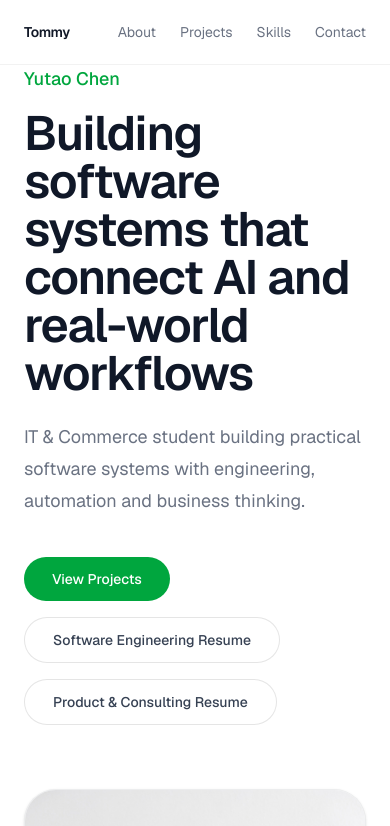
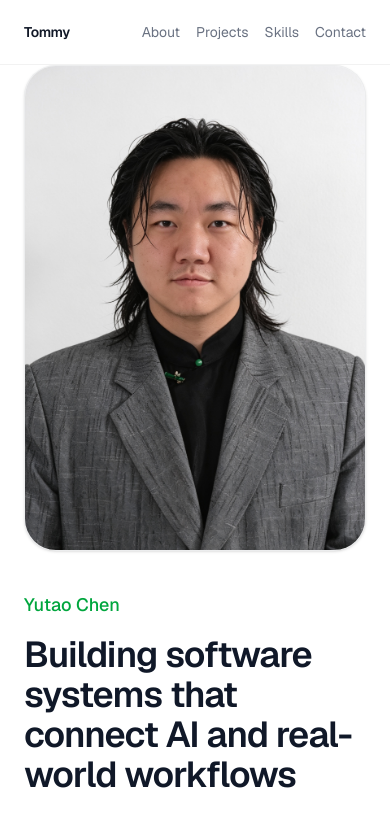
Before and after one commit to Tommy-Eareast/tommy-profile, a Next.js app: page / in a window 390 px wide. Shown: the top 826 px of the page. Built offline with nearby package versions, Linux system fonts and the light colour scheme.

Commit message:
fix: improve responsive layout and mobile spacing

```diff
--- a/src/sections/Contact.tsx
+++ b/src/sections/Contact.tsx
@@ -5,7 +5,7 @@ import Input from "@/components/Input";
 export default function Contact() {
     return (
         <Section id="contact" title="Contact">
-            <div className="grid gap-12 lg:grid-cols-2">
+            <div className="grid gap-10 lg:grid-cols-2 lg:gap-12">
                 {/* Left Side */}
                 <div className="space-y-6">
                     <p className="max-w-md text-lg leading-8 text-gray-500">
--- a/src/sections/Hero.tsx
+++ b/src/sections/Hero.tsx
@@ -6,7 +6,7 @@ export default function Hero() {
     return (
         <section id="hero" className="flex min-h-[90vh] items-center">
             <Container>
-                <div className="grid items-center gap-16 lg:grid-cols-2">
+                <div className="grid items-center gap-10 lg:gap-16 lg:grid-cols-2">
                     {/* Left Content */}
                     <div>
                         <p
@@ -18,7 +18,7 @@ export default function Hero() {
                             Yutao Chen
                         </p>
 
-                        <h1 className="mb-6 text-5xl font-semibold tracking-tight text-gray-900 lg:text-7xl">
+                        <h1 className="mb-6 text-4xl font-semibold tracking-tight text-gray-900 sm:text-5xl lg:text-7xl">
                             Building software systems that connect AI and
                             real-world workflows
                         </h1>
@@ -51,7 +51,7 @@ export default function Hero() {
                     </div>
 
                     {/* Right Image */}
-                    <div className="flex justify-center lg:justify-end">
+                    <div className="order-first flex justify-center lg:order-none lg:justify-end">
                         <div className="overflow-hidden rounded-[2rem] border border-black/5 bg-gray-50 shadow-sm transition duration-300 hover:-translate-y-1">
                             <Image
                                 src="/images/profile.jpg"
--- a/src/sections/Navbar.tsx
+++ b/src/sections/Navbar.tsx
@@ -4,7 +4,7 @@ export default function Navbar() {
     return (
         <header className="sticky top-0 z-50 border-b border-black/5 bg-white/70 backdrop-blur-xl">
             <Container>
-                <nav className="flex h-16 items-center justify-between">
+                <nav className="flex h-16 items-center justify-between gap-4">
                     <a
                         href="#hero"
                         className="text-sm font-semibold tracking-tight"
@@ -12,7 +12,7 @@ export default function Navbar() {
                         Tommy
                     </a>
 
-                    <ul className="flex items-center gap-6 text-sm text-gray-500">
+                    <ul className="flex flex-wrap items-center justify-end gap-4 text-sm text-gray-500 sm:gap-6">
                         <li>
                             <a
                                 href="#about"
@@ -21,7 +21,6 @@ export default function Navbar() {
                                 About
                             </a>
                         </li>
-
                         <li>
                             <a
                                 href="#projects"
@@ -30,7 +29,6 @@ export default function Navbar() {
                                 Projects
                             </a>
                         </li>
-
                         <li>
                             <a
                                 href="#skills"
@@ -39,7 +37,6 @@ export default function Navbar() {
                                 Skills
                             </a>
                         </li>
-
                         <li>
                             <a
                                 href="#contact"
```
